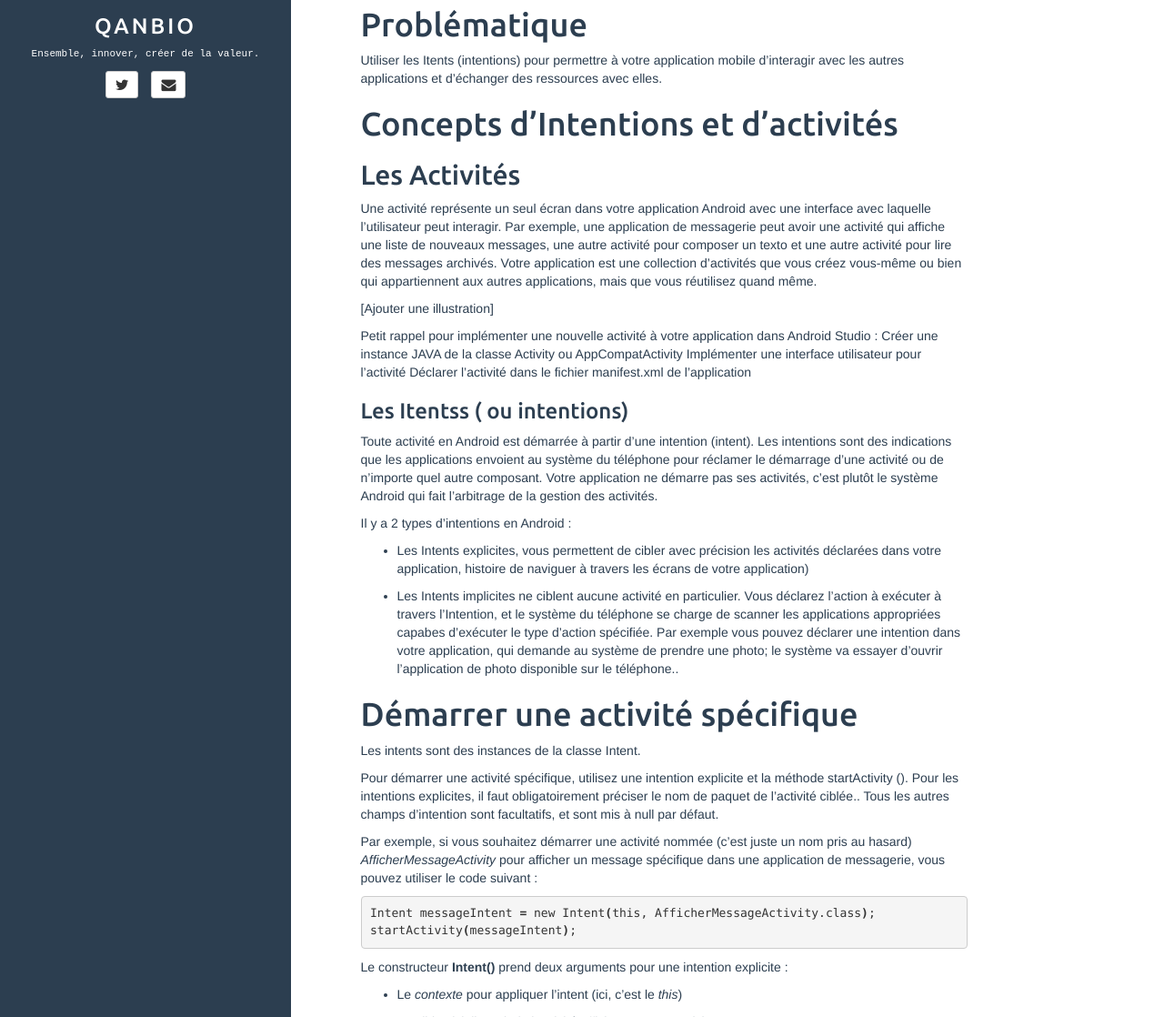
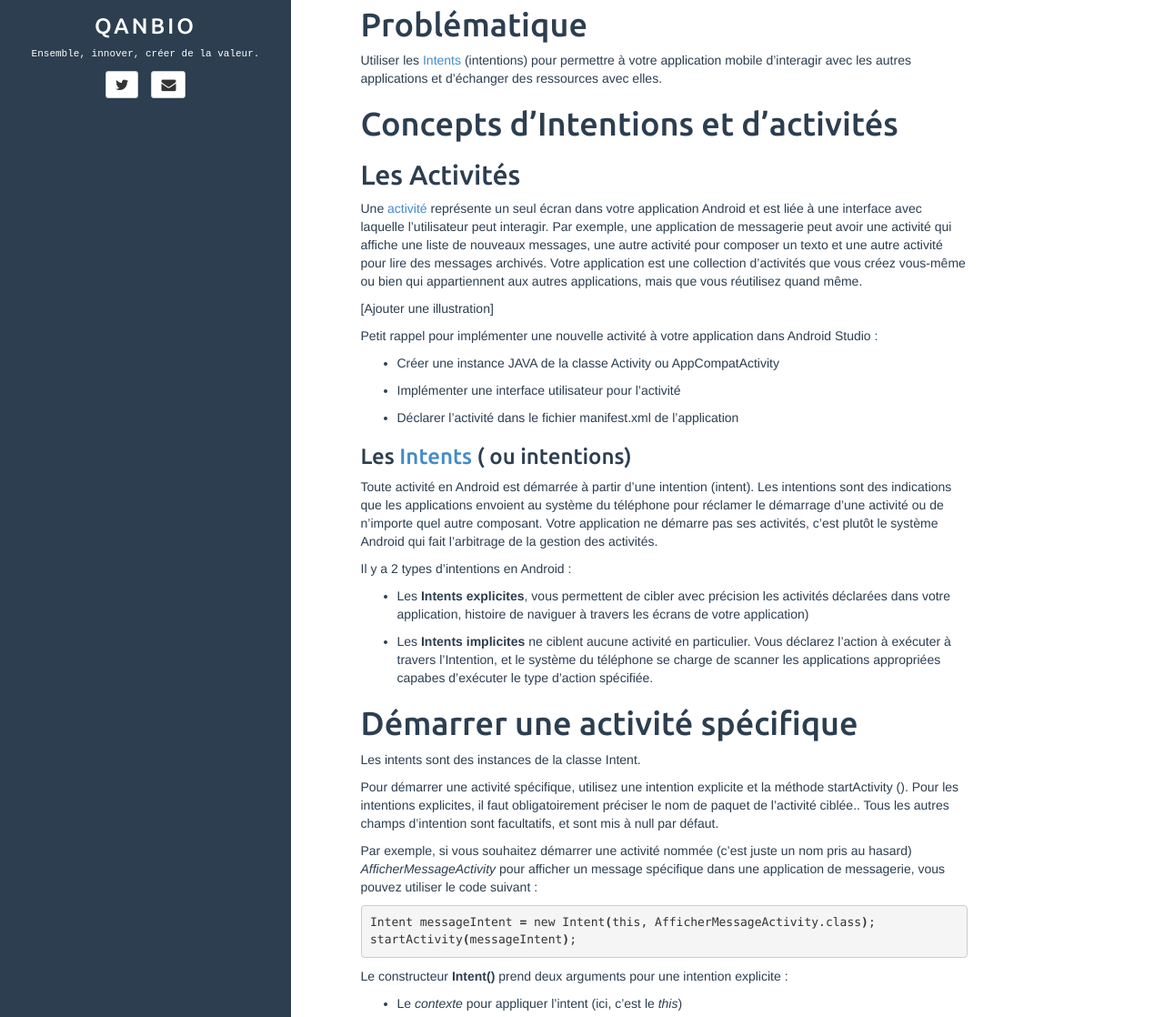
Before and after one commit to qanbio/blog, a Jekyll site: the page built from _posts/2017-11-06-interacting-with-other-apps.md, in a window 1280 px wide and 1400 px high, cut to the strip 282-1400 px from the top of the window. Shown: the whole strip at 91% size. Built offline with Jekyll 4.4.1, drawn with Linux system fonts in a browser that asks for light colours; comment, search, counter and statistics services are not loaded.

Commit message:
ajout des liens de reference pour les classes Intent et Activity

```diff
--- a/_posts/2017-11-06-interacting-with-other-apps.md
+++ b/_posts/2017-11-06-interacting-with-other-apps.md
@@ -13,30 +13,33 @@ description: Ce post montre comment faire interagir votre application avec les a
 
 
 # Problématique
-Utiliser les Itents (intentions) pour permettre à votre application mobile d'interagir avec les autres applications et d'échanger des ressources avec elles.
+Utiliser les [Intents](https://developer.android.com/reference/android/content/Intent.html) (intentions) pour permettre à votre application mobile d'interagir avec les autres applications et d'échanger des ressources avec elles.
 
 # Concepts d’Intentions et d’activités
 
 ## Les Activités
 
-Une activité représente un seul écran dans votre application Android avec une interface avec laquelle l'utilisateur peut interagir. Par exemple, une application de messagerie peut avoir une activité qui affiche une liste de nouveaux messages, une autre activité pour composer un texto et une autre activité pour lire des messages archivés. Votre application est une collection d'activités que vous créez vous-même ou bien qui appartiennent aux autres applications, mais que vous réutilisez quand même.
+Une [activité](https://developer.android.com/reference/android/app/Activity.html) représente un seul écran dans votre application Android et est liée à une interface avec laquelle l'utilisateur peut interagir. Par exemple, une application de messagerie peut avoir une activité qui affiche une liste de nouveaux messages, une autre activité pour composer un texto et une autre activité pour lire des messages archivés. Votre application est une collection d'activités que vous créez vous-même ou bien qui appartiennent aux autres applications, mais que vous réutilisez quand même.
 
 [Ajouter une illustration]
 
 Petit rappel pour implémenter une nouvelle activité à votre application dans Android Studio :
-Créer une instance JAVA de la classe  Activity ou AppCompatActivity
-Implémenter une interface utilisateur pour l’activité
-Déclarer l’activité dans le fichier manifest.xml  de l’application
 
-### Les Itentss ( ou intentions)
+* Créer une instance JAVA de la classe  Activity ou AppCompatActivity
+
+* Implémenter une interface utilisateur pour l’activité
+
+* Déclarer l’activité dans le fichier manifest.xml  de l’application
+
+### Les [Intents](https://developer.android.com/reference/android/content/Intent.html) ( ou intentions)
 
 Toute activité en Android est démarrée à partir d’une intention (intent). Les intentions sont des indications que les applications envoient au système du téléphone pour réclamer le démarrage d’une activité ou de n’importe quel autre composant. Votre application ne démarre pas ses activités, c’est plutôt le système Android qui fait  l’arbitrage de la gestion des activités.
 
 Il y a 2 types d’intentions en Android :
 
-* Les Intents explicites, vous permettent de cibler avec précision les activités déclarées dans votre application, histoire  de naviguer à travers les écrans de votre application)
+* Les **Intents explicites**, vous permettent de cibler avec précision les activités déclarées dans votre application, histoire  de naviguer à travers les écrans de votre application)
 
-* Les Intents implicites ne ciblent aucune activité en particulier. Vous déclarez l’action à exécuter à travers l’Intention, et le système du téléphone se charge de scanner les applications appropriées capabes d'exécuter le type d’action spécifiée. Par exemple vous pouvez déclarer une intention dans votre application, qui demande au système de prendre une photo; le système va essayer d'ouvrir l’application de photo disponible sur le téléphone..
+* Les **Intents implicites** ne ciblent aucune activité en particulier. Vous déclarez l’action à exécuter à travers l’Intention, et le système du téléphone se charge de scanner les applications appropriées capabes d'exécuter le type d’action spécifiée.
 
 # Démarrer une activité spécifique
 
```
